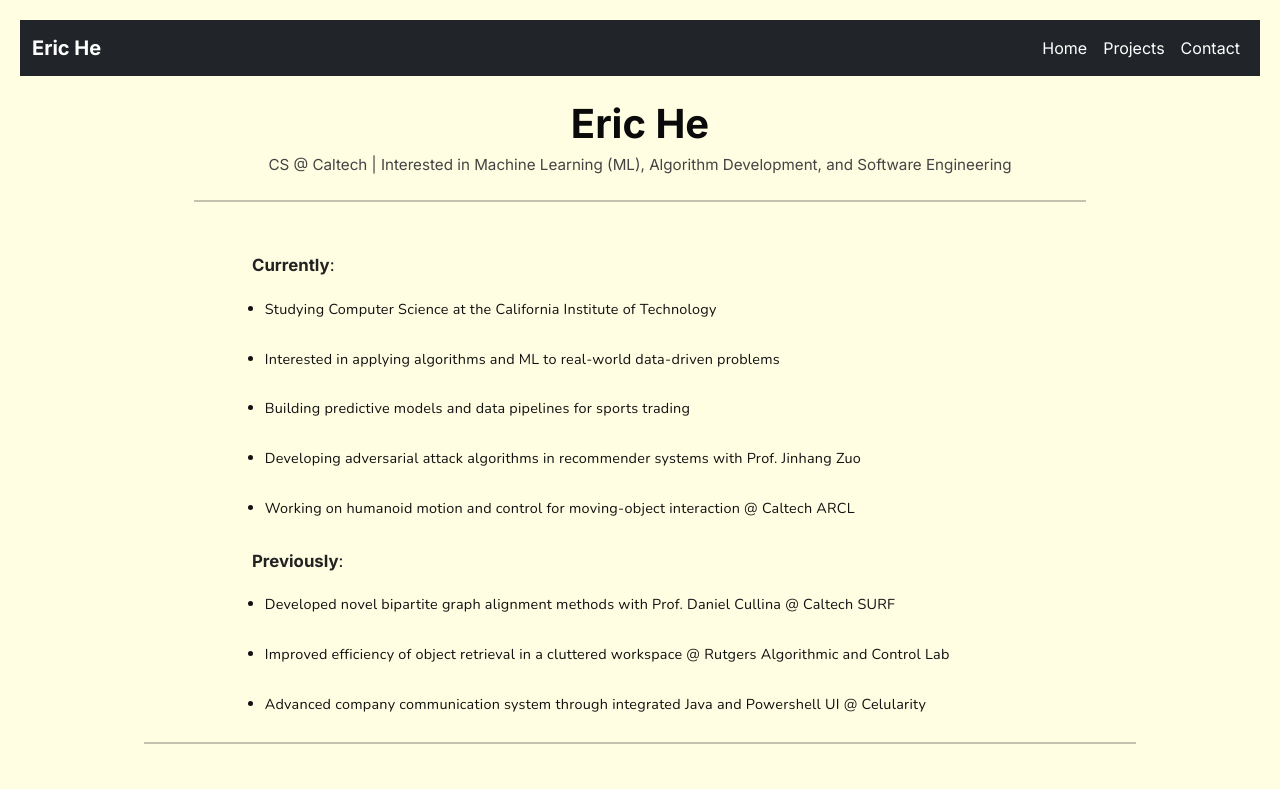
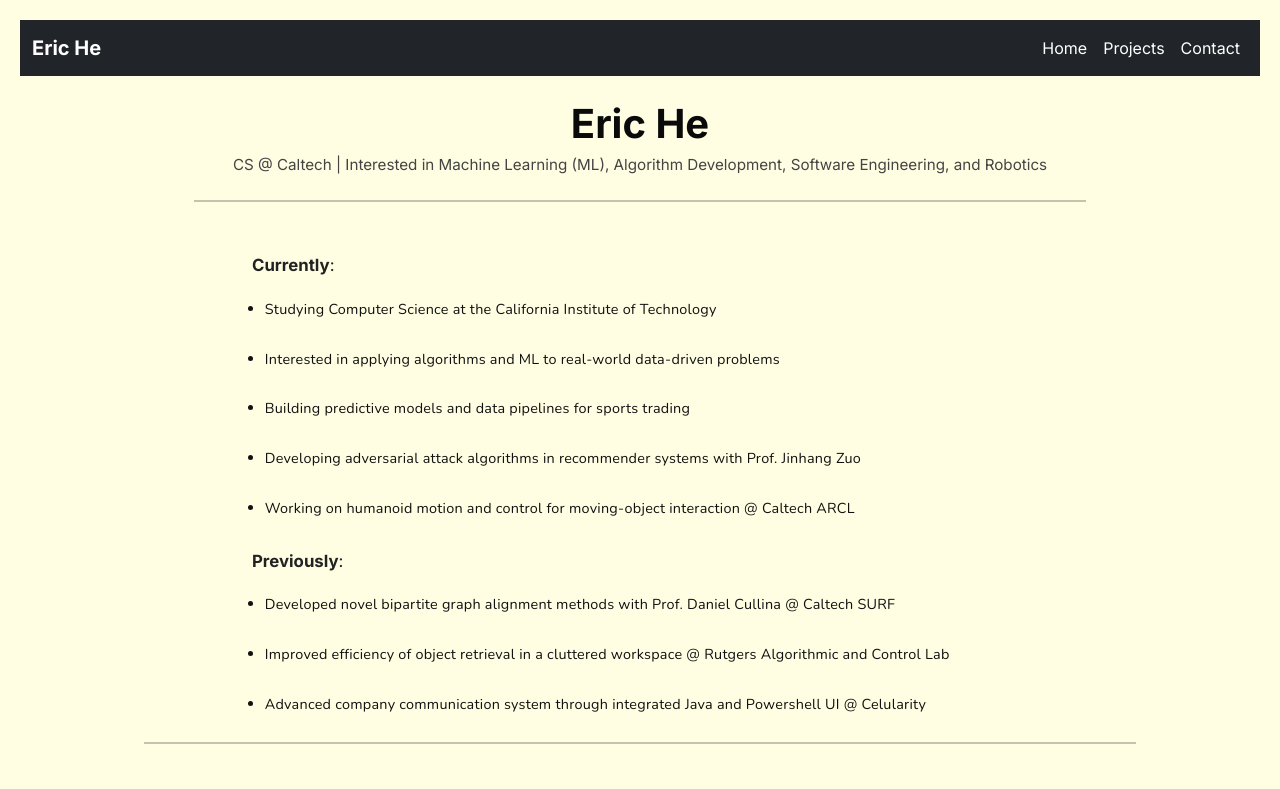
Before and after one commit to eriche0406/eriche0406.github.io, a plain HTML site: page index.html in a window 1280 px wide. Shown: the top 789 px of the page. Drawn offline with nearby package versions, Linux system fonts and the light colour scheme.

Commit message:
small edit

```diff
--- a/index.html
+++ b/index.html
@@ -30,7 +30,7 @@
 
   <div class="container text-center">
     <h1>Eric He</h1>
-    <p class="lead">CS @ Caltech | Interested in Machine Learning (ML), Algorithm Development, and Software Engineering</p>
+    <p class="lead">CS @ Caltech | Interested in Machine Learning (ML), Algorithm Development, Software Engineering, and Robotics</p>
     <hr class="section-divider mx-auto">
   </div>
 
```
